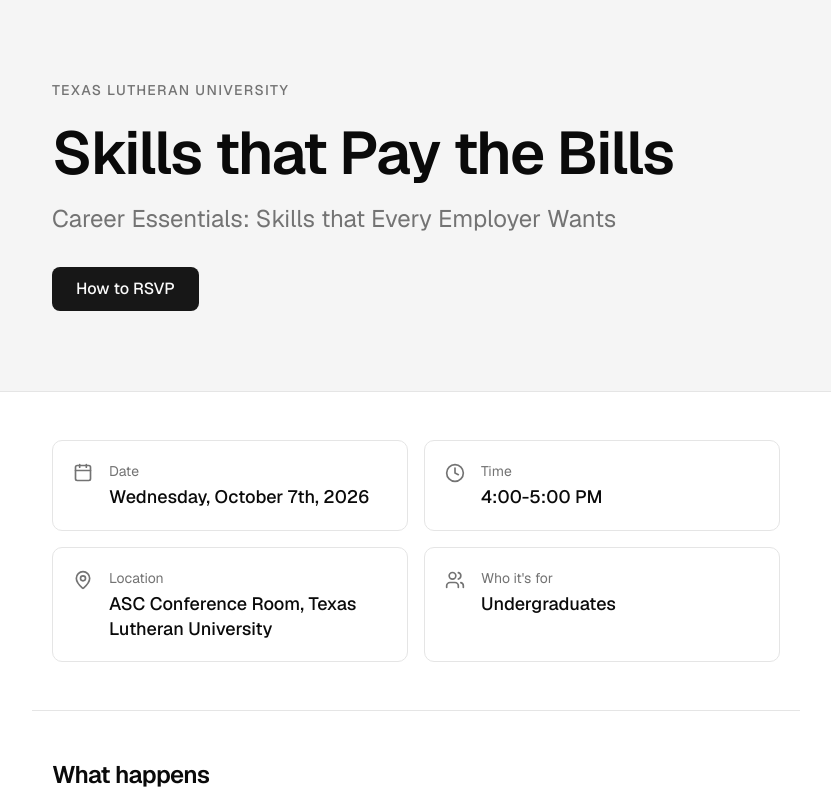
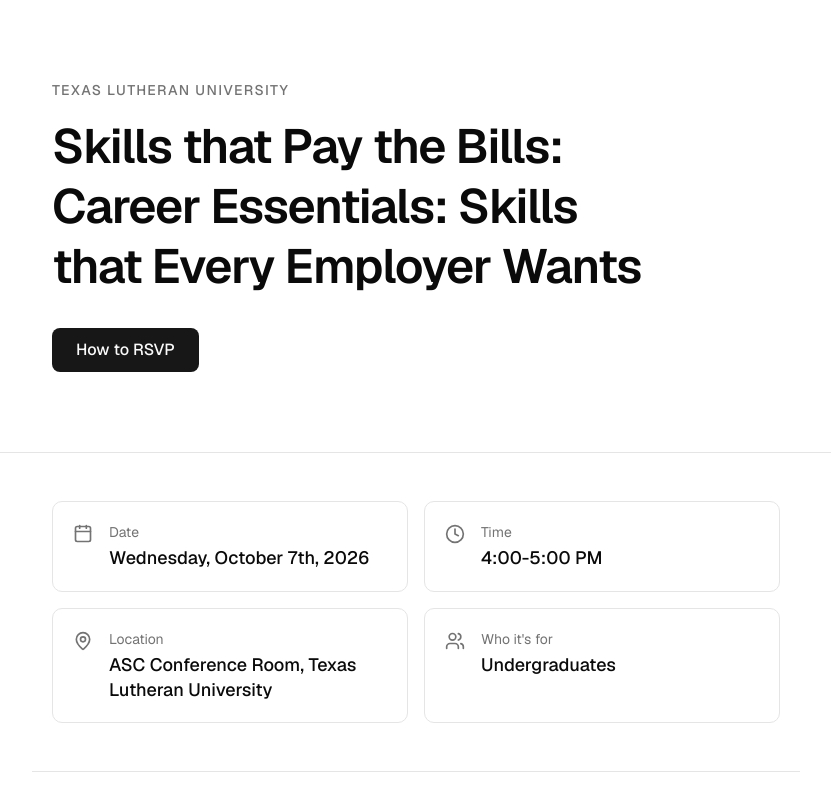
Before and after one commit to PinataMaster1234/skills-that-pay-the-bills-event-page-hd, a Next.js app: page / in a window 1280 px wide. Shown: the top 800 px of the page, without its empty margins (224-1055 px from the left). Built offline with nearby package versions, Linux system fonts and the light colour scheme.

Commit message:
feat: update color scheme and event hero section styling\n\nUpdated global color variables and simplified layout color scheme. Enhanced event hero header text and background color.

```diff
--- a/app/globals.css
+++ b/app/globals.css
@@ -56,11 +56,11 @@
   --popover-foreground: oklch(0.145 0 0);
   --primary: oklch(0.205 0 0);
   --primary-foreground: oklch(0.985 0 0);
-  --secondary: oklch(0.97 0 0);
+  --secondary: oklch(1 0 0);
   --secondary-foreground: oklch(0.205 0 0);
-  --muted: oklch(0.97 0 0);
+  --muted: oklch(1 0 0);
   --muted-foreground: oklch(0.556 0 0);
-  --accent: oklch(0.97 0 0);
+  --accent: oklch(1 0 0);
   --accent-foreground: oklch(0.205 0 0);
   --destructive: oklch(0.577 0.245 27.325);
   --border: oklch(0.922 0 0);
@@ -72,7 +72,7 @@
   --chart-4: oklch(0.371 0 0);
   --chart-5: oklch(0.269 0 0);
   --radius: 0.625rem;
-  --sidebar: oklch(0.985 0 0);
+  --sidebar: oklch(1 0 0);
   --sidebar-foreground: oklch(0.145 0 0);
   --sidebar-primary: oklch(0.205 0 0);
   --sidebar-primary-foreground: oklch(0.985 0 0);
@@ -117,42 +117,6 @@
   --sidebar-ring: oklch(0.556 0 0);
 }
 
-@media (prefers-color-scheme: dark) {
-  :root:not(.light) {
-    color-scheme: dark;
-    --background: oklch(0.145 0 0);
-    --foreground: oklch(0.985 0 0);
-    --card: oklch(0.205 0 0);
-    --card-foreground: oklch(0.985 0 0);
-    --popover: oklch(0.205 0 0);
-    --popover-foreground: oklch(0.985 0 0);
-    --primary: oklch(0.922 0 0);
-    --primary-foreground: oklch(0.205 0 0);
-    --secondary: oklch(0.269 0 0);
-    --secondary-foreground: oklch(0.985 0 0);
-    --muted: oklch(0.269 0 0);
-    --muted-foreground: oklch(0.708 0 0);
-    --accent: oklch(0.269 0 0);
-    --accent-foreground: oklch(0.985 0 0);
-    --destructive: oklch(0.704 0.191 22.216);
-    --border: oklch(1 0 0 / 10%);
-    --input: oklch(1 0 0 / 15%);
-    --ring: oklch(0.556 0 0);
-    --chart-1: oklch(0.87 0 0);
-    --chart-2: oklch(0.556 0 0);
-    --chart-3: oklch(0.439 0 0);
-    --chart-4: oklch(0.371 0 0);
-    --chart-5: oklch(0.269 0 0);
-    --sidebar: oklch(0.205 0 0);
-    --sidebar-foreground: oklch(0.985 0 0);
-    --sidebar-primary: oklch(0.488 0.243 264.376);
-    --sidebar-primary-foreground: oklch(0.985 0 0);
-    --sidebar-accent: oklch(0.269 0 0);
-    --sidebar-accent-foreground: oklch(0.985 0 0);
-    --sidebar-border: oklch(1 0 0 / 10%);
-    --sidebar-ring: oklch(0.556 0 0);
-  }
-}
 
 @layer base {
   * {
--- a/app/layout.tsx
+++ b/app/layout.tsx
@@ -34,11 +34,8 @@ export const viewport: Viewport = {
   width: 'device-width',
   initialScale: 1,
   maximumScale: 1,
-  colorScheme: 'light dark',
-  themeColor: [
-    { media: '(prefers-color-scheme: light)', color: '#ffffff' },
-    { media: '(prefers-color-scheme: dark)', color: '#1f1f1f' },
-  ],
+  colorScheme: 'light',
+  themeColor: '#ffffff',
 }
 
 export default function RootLayout({
--- a/components/event-hero.tsx
+++ b/components/event-hero.tsx
@@ -1,16 +1,13 @@
 export function EventHero() {
   return (
-    <header className="border-b border-border bg-muted">
+    <header className="border-b border-border bg-background">
       <div className="mx-auto max-w-3xl px-5 py-14 md:py-20">
         <p className="text-sm font-medium uppercase tracking-widest text-muted-foreground">
           Texas Lutheran University
         </p>
-        <h1 className="mt-4 text-balance text-4xl font-semibold leading-tight tracking-tight md:text-6xl">
-          Skills that Pay the Bills
+        <h1 className="mt-4 text-balance text-3xl font-semibold leading-tight tracking-tight md:text-5xl">
+          Skills that Pay the Bills: Career Essentials: Skills that Every Employer Wants
         </h1>
-        <p className="mt-3 text-pretty text-xl text-muted-foreground md:text-2xl">
-          Career Essentials: Skills that Every Employer Wants
-        </p>
         <a
           href="#rsvp"
           className="mt-8 inline-flex min-h-11 items-center justify-center rounded-md bg-primary px-6 text-base font-medium text-primary-foreground transition-opacity hover:opacity-90 focus-visible:outline-2 focus-visible:outline-offset-2 focus-visible:outline-ring"
```
